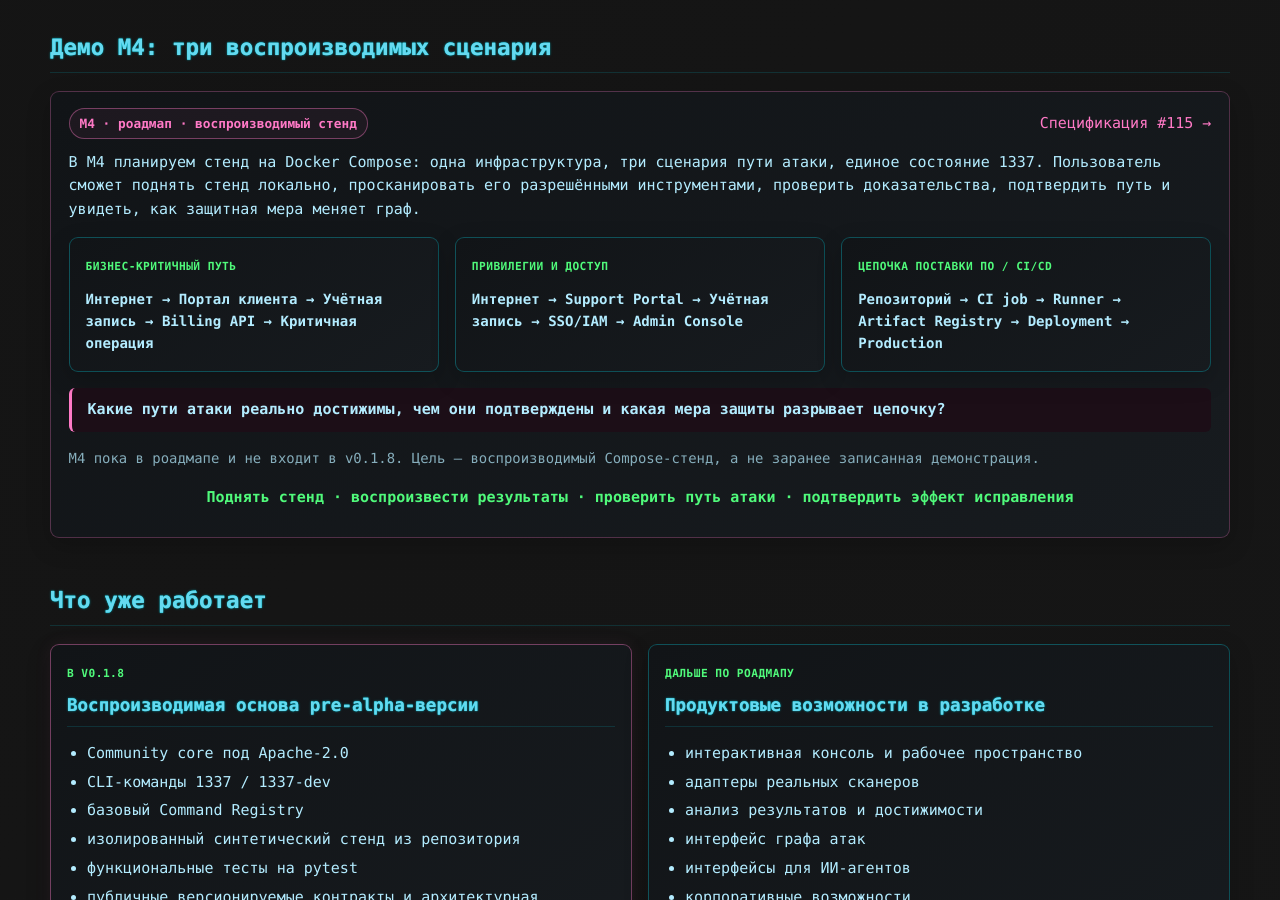
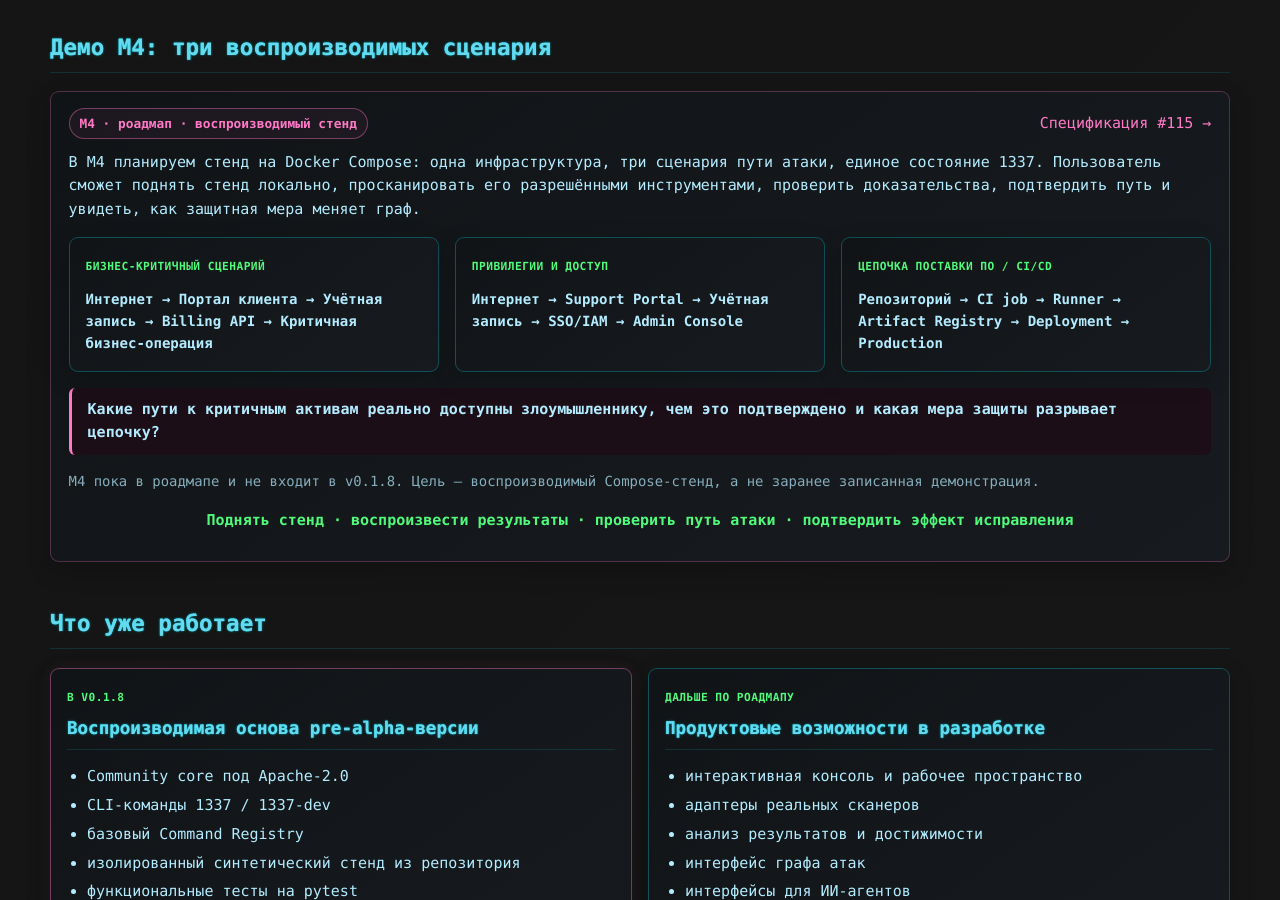
Before and after one commit to Fuzzy-Technologies/1337, a Jekyll site: the page built from ru/index.md, in a window 1280 px wide and 900 px high, scrolled down 2382 px. Built offline with Jekyll 4.4.1, drawn with Linux system fonts in a browser that asks for light colours; Markdown is read by kramdown in place of the engine named in the settings; some of the changed text lies outside the part shown.

Commit message:
1337: polish Russian cybersecurity copy

```diff
--- a/ru/index.md
+++ b/ru/index.md
@@ -18,7 +18,7 @@ description: 1337 Security Workbench от Fuzzy Technologies — открыта
 
 <section class="hero hero-grid">
 <div class="hero-primary">
-<p class="eyebrow">Открытая рабочая среда ИБ · Рантайм для ИИ-агентов без привязки к конкретной модели</p>
+<p class="eyebrow">Открытая рабочая среда ИБ · Рантайм для ИИ-агентов в ИБ без привязки к конкретной модели</p>
 <p class="hero-hook">Инструменты находят факты.<br><strong>1337 сохраняет состояние защищённости</strong></p>
 <span class="status">Pre-alpha · Community core (Apache-2.0) · v0.1.8</span>
 </div>
@@ -133,8 +133,8 @@ description: 1337 Security Workbench от Fuzzy Technologies — открыта
 
 <div class="case-grid">
 <section class="case-card">
-<span class="card-label">Бизнес-критичный путь</span>
-<p><strong>Интернет → Портал клиента → Учётная запись → Billing API → Критичная операция</strong></p>
+<span class="card-label">Бизнес-критичный сценарий</span>
+<p><strong>Интернет → Портал клиента → Учётная запись → Billing API → Критичная бизнес-операция</strong></p>
 </section>
 
 <section class="case-card">
@@ -148,7 +148,7 @@ description: 1337 Security Workbench от Fuzzy Technologies — открыта
 </section>
 </div>
 
-<blockquote><strong>Какие пути атаки реально достижимы, чем они подтверждены и какая мера защиты разрывает цепочку?</strong></blockquote>
+<blockquote><strong>Какие пути к критичным активам реально доступны злоумышленнику, чем это подтверждено и какая мера защиты разрывает цепочку?</strong></blockquote>
 <p class="quiet">M4 пока в роадмапе и не входит в v0.1.8. Цель — воспроизводимый Compose-стенд, а не заранее записанная демонстрация.</p>
 <p class="showcase-hook"><strong>Поднять стенд · воспроизвести результаты · проверить путь атаки · подтвердить эффект исправления</strong></p>
 </div>
```
